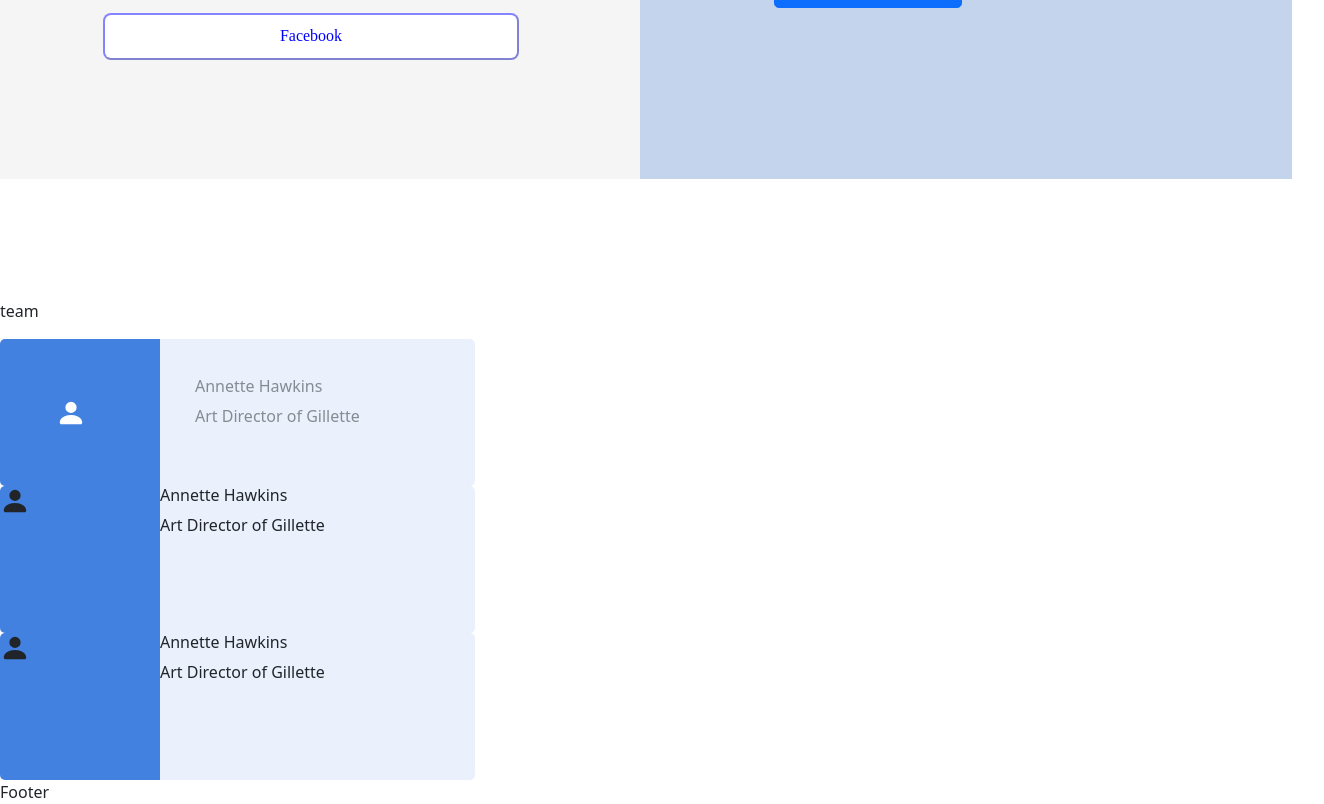
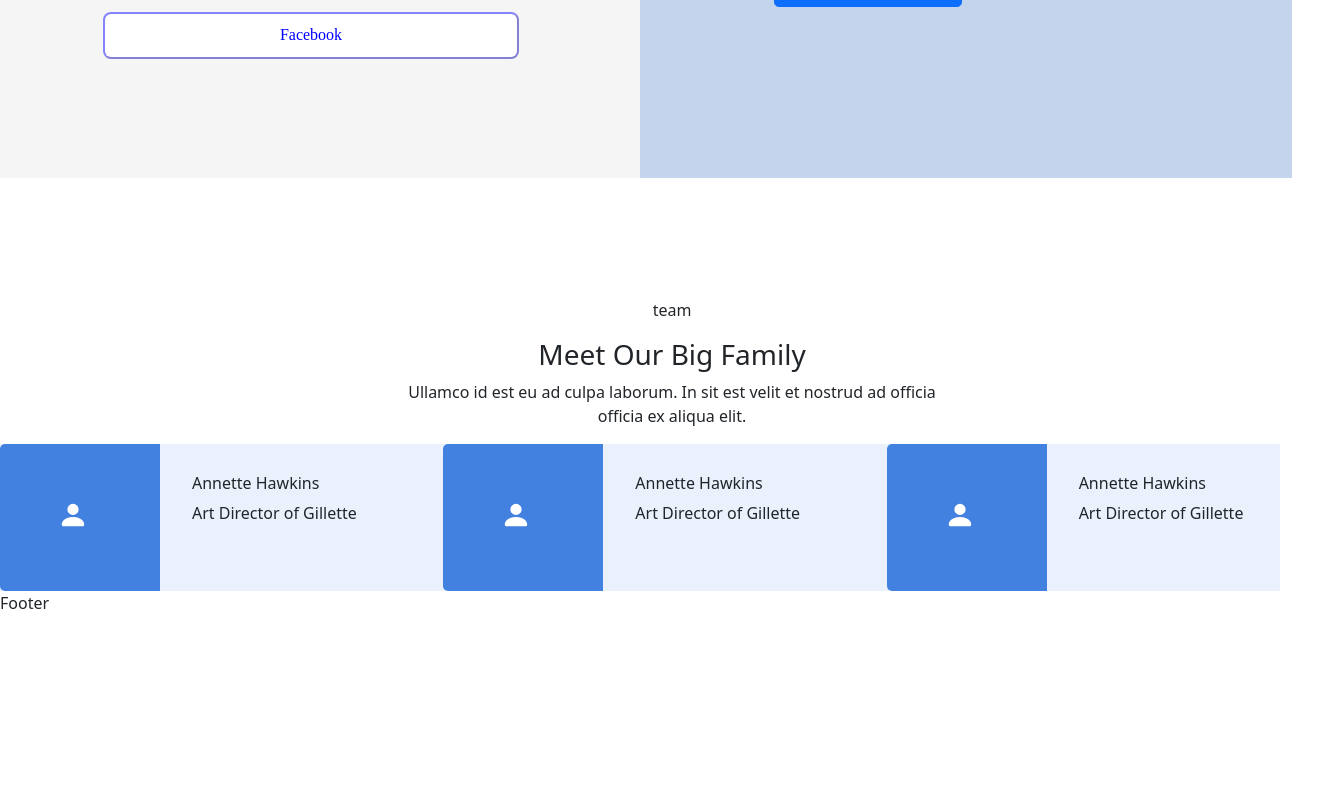
Before and after one commit to Hakan-Baglan/react-case, a React (Create React App) app: page / in a window 1280 px wide. Shown: the part 2960-3764 px from the top of the page, 1324 px wide, since content can reach past the window. After the commit the page ends 3575 px from the top, so only its background shows below. Built offline with nearby package versions, Linux system fonts and the light colour scheme.

Commit message:
swiper slider eklendi

```diff
--- a/package.json
+++ b/package.json
@@ -12,6 +12,7 @@
     "react": "^17.0.2",
     "react-dom": "^17.0.2",
     "react-scripts": "4.0.3",
+    "swiper": "^6.0.2",
     "web-vitals": "^1.1.2"
   },
   "scripts": {
--- a/src/App.js
+++ b/src/App.js
@@ -7,7 +7,6 @@ TheirWords,
 Register,
 Members,
 Footer} from './components';
-
 function App() {
   return (
     <div>
--- a/src/components/Members.js
+++ b/src/components/Members.js
@@ -1,38 +1,34 @@
-import React, { Component } from 'react'
-import "./members.css"
+import React, { Component } from "react";
+import { Swiper, SwiperSlide } from "swiper/react";
+import "./members.css";
+
 export default class Members extends Component {
   render() {
+      let members = [{},{},{},{},{}];
     return (
       <div>
         <div className="row">
-                   <div className="description">
+          <div className="description text-center">
             <p>team</p>
+            <h3>Meet Our Big Family</h3>
+            <p>
+              Ullamco id est eu ad culpa laborum. In sit est velit et nostrud ad
+              officia <br /> officia ex aliqua elit.
+            </p>
           </div>
+          <div className="carts d-flex">
+            <Swiper
+              spaceBetween={50}
+              slidesPerView={3}
+              loop={true}
+              onSlideChange={() => console.log("slide change")}
+              onSwiper={(swiper) => console.log(swiper)}
+            >
+             {members.map(elm => (
+                  <SwiperSlide>
                   <div className="cart d-flex">
                     <div className="img">
                       <span className="span1">
-                       <svg
-                  xmlns="http://www.w3.org/2000/svg"
-                  width="30"
-                  height="30"
-                  fill="currentColor"
-                  class="bi bi-person-fill"
-                  viewBox="0 0 16 16"
-                >
-                  <path d="M3 14s-1 0-1-1 1-4 6-4 6 3 6 4-1 1-1 1H3zm5-6a3 3 0 1 0 0-6 3 3 0 0 0 0 6z" />
-                </svg>
-                       </span>
-                       </div>
-                       <div className="title">
-                           <div className="information">
-                           <h6>Annette Hawkins</h6>
-                           <p>Art Director of Gillette</p>
-                           </div>
-                       </div>
-                   </div>
-                   <div className="cart d-flex">
-                       <div className="img">
-                       <span className="span2">
                         <svg
                           xmlns="http://www.w3.org/2000/svg"
                           width="30"
@@ -52,32 +48,18 @@ export default class Members extends Component {
                       </div>
                     </div>
                   </div>
-                   <div className="cart d-flex">
-                       <div className="img">
-                       <span className="span3">
-                       <svg
-                  xmlns="http://www.w3.org/2000/svg"
-                  width="30"
-                  height="30"
-                  fill="currentColor"
-                  class="bi bi-person-fill"
-                  viewBox="0 0 16 16"
-                >
-                  <path d="M3 14s-1 0-1-1 1-4 6-4 6 3 6 4-1 1-1 1H3zm5-6a3 3 0 1 0 0-6 3 3 0 0 0 0 6z" />
-                </svg>
-                       </span>
-                       </div>
-                       <div className="title">
-                           <div className="description">
-                           <h6>Annette Hawkins</h6>
-                           <p>Art Director of Gillette</p>
+                </SwiperSlide>
+             ))}
+
+
+            </Swiper>
           </div>
         </div>
       </div>
-
-
-               </div>
-            </div>
-        )
+    );
   }
 }
+
+{
+  /*  */
+}
--- a/src/components/TheirWords.js
+++ b/src/components/TheirWords.js
@@ -1,12 +1,24 @@
 import React, { Component } from "react";
+import { Swiper, SwiperSlide } from "swiper/react";
 import "./theirWords.css";
 
 export default class TheirWords extends Component {
   render() {
+    let members = [{},{},{}];
     return (
       <div className="their-words">
 
-        <div className="container">
+
+<Swiper
+              spaceBetween={25}
+              slidesPerView={1}
+              loop={true}
+              onSlideChange={() => console.log("slide change")}
+              onSwiper={(swiper) => console.log(swiper)}
+            >
+             {members.map(elm => (
+                  <SwiperSlide>
+                <div className="container">
           <div className="row d-flex">
             <heaader>
               <p>Testimonial</p>
@@ -76,6 +88,20 @@ export default class TheirWords extends Component {
             </div>
           </div>
         </div>
+                </SwiperSlide>
+             ))}
+
+
+            </Swiper>
+
+
+
+
+
+
+
+
+
       </div>
     );
   }
--- a/src/components/members.css
+++ b/src/components/members.css
@@ -8,17 +8,18 @@
     border-bottom-left-radius: 5px;
     height: 147px;
 }
-.cart .img .span1{
-position: absolute;
-left: 56px;
-margin-top: 59px;
-color: white;
+.span1{
+    position: absolute;
+    color: white;
+    margin-top: 56px;
+    margin-left: 58px;
 }
 .cart .title{
     background-color: #eaf1fd;
     width: 315px;
     border-top-right-radius: 5px;
     border-bottom-right-radius: 5px;
+    height: 147px !important;
 }
 
 .cart .title .information{
@@ -27,3 +28,14 @@ margin-top: 38px;
 font-family: inherit;
 color: #5f6468b8;
 }
+.span2{
+    position: absolute;
+    color: white;
+    margin-top: 56px;
+    margin-left: 58px;
+}
+
+.description{
+    margin-left: 32px;
+    margin-top: 30px;
+}
--- a/src/components/theirWords.css
+++ b/src/components/theirWords.css
@@ -1,4 +1,4 @@
-.their-words{
+.container{
     height: 626px;
 }
 heaader{
--- a/src/index.js
+++ b/src/index.js
@@ -4,7 +4,7 @@ import './index.css';
 import App from './App';
 import reportWebVitals from './reportWebVitals';
 import 'bootstrap/scss/bootstrap.scss';
-
+import 'swiper/swiper.scss'
 ReactDOM.render(
   <React.StrictMode>
     <App />
```
Also changed, not shown: 1 other file (tests, documents, lock files or other folders). Lines whose indentation alone changed are shown as unchanged.
